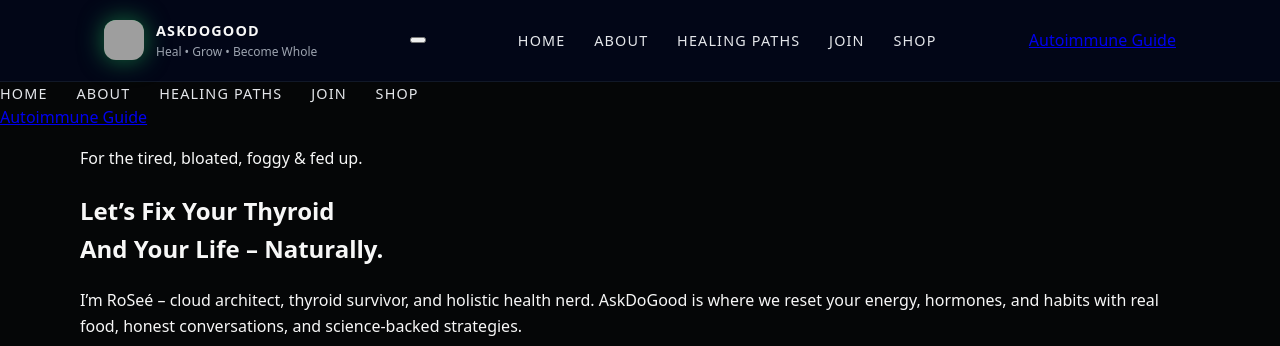
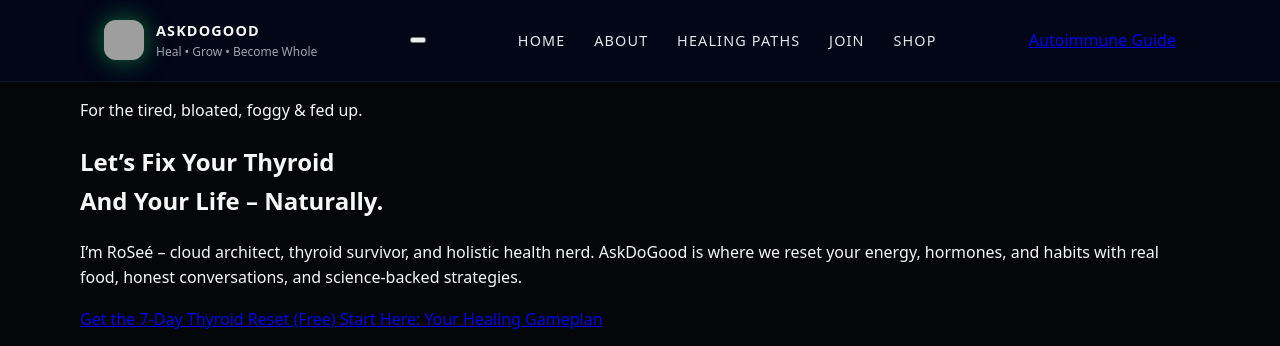
Before and after one commit to MooreTechnologyStrategists/askdogood-website, a plain HTML site: page index.html in a window 1280 px wide. Shown: the top 346 px of the page. Drawn offline with Linux system fonts and the light colour scheme; grey boxes are pictures that could not be loaded.

Commit message:
removed the double nav bar

```diff
--- a/index.html
+++ b/index.html
@@ -51,22 +51,6 @@
     </a>
   </div>
 </header>
-
-      <!-- Nav menu -->
-      <nav class="site-nav">
-        <a href="#top">Home</a>
-        <a href="#about">About</a>
-        <a href="#paths">Healing Paths</a>
-        <a href="#join">Join</a>
-        <a href="#shop">Shop</a>
-      </nav>
-
-      <!-- Top-right CTA -->
-      <a href="autoimmune-recovery-guide.html" class="header-cta">
-        Autoimmune Guide
-      </a>
-    </div>
-  </header>
 
   <main>
     <!-- HERO -->
```
